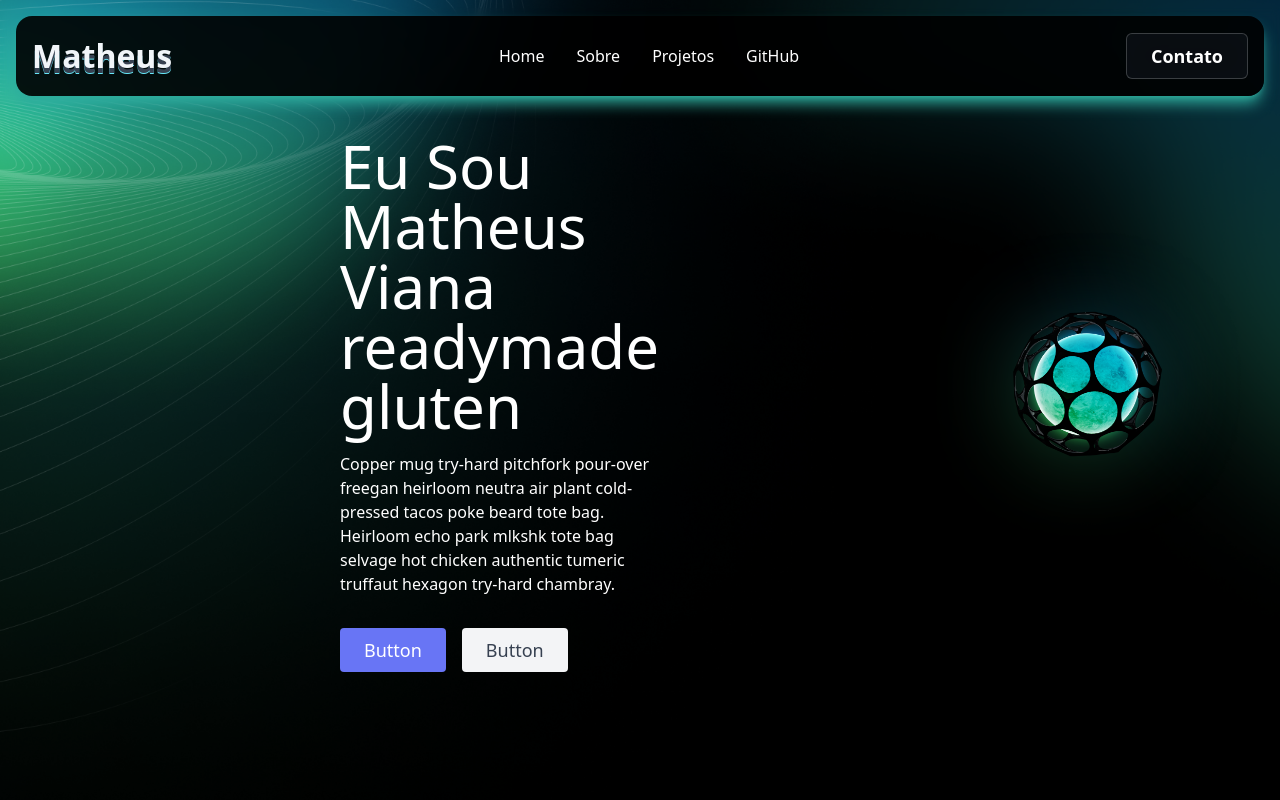
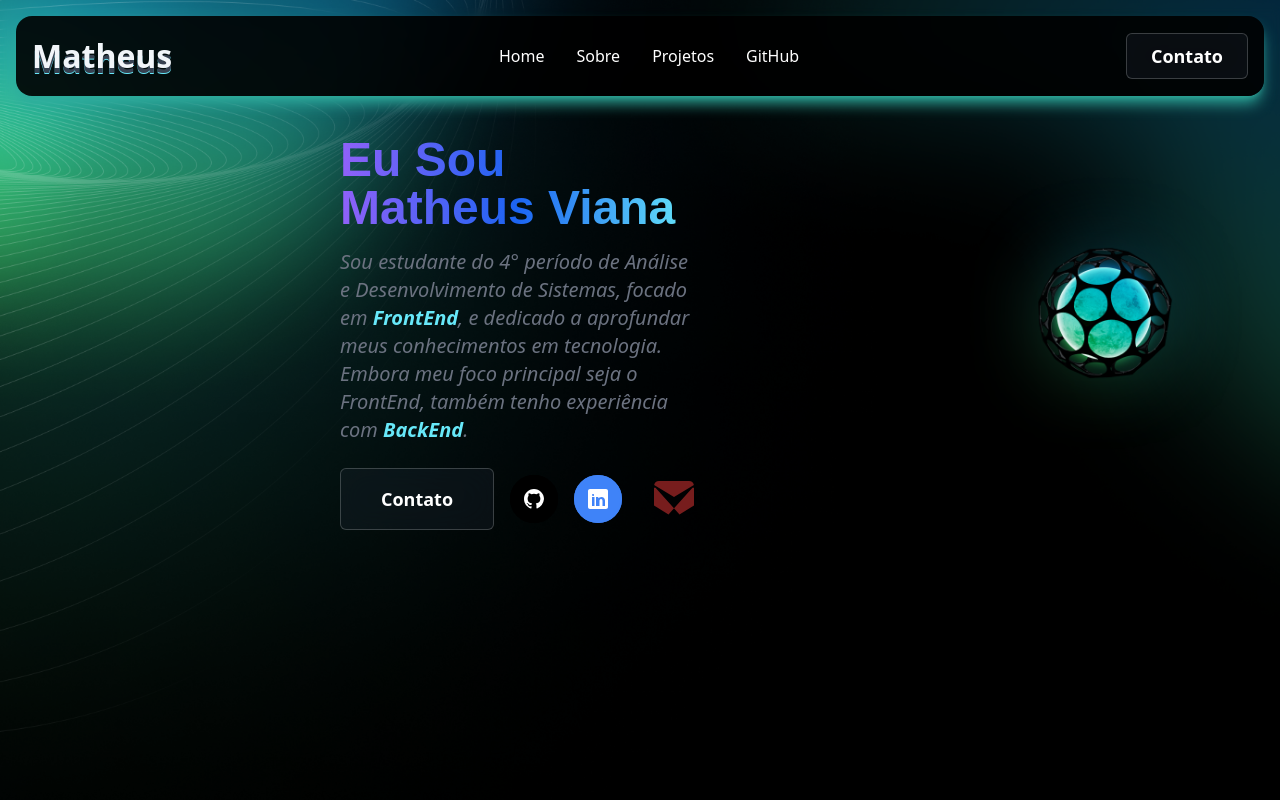
Before and after one commit to mathrocks19/PortfolioMatheusV-, an Angular app: page / in a window 1280 px wide. Shown: the top 800 px of the page. Built offline with nearby package versions, Linux system fonts and the light colour scheme.

Commit message:
AprimoramentoHero

```diff
--- a/src/app/components/hero/hero.component.html
+++ b/src/app/components/hero/hero.component.html
@@ -1,21 +1,100 @@
-<section class="bg-cover bg-center bg-no-repeat bg-[url('assets/img/backgroundGradient.png')] w-full h-screen object-cover z-10 relative pt-20 lg:pt-0 overflow-hidden">
+<section
+  class="bg-cover bg-center bg-no-repeat bg-[url('assets/img/backgroundGradient.png')] w-full h-screen object-cover z-10 relative pt-20 lg:pt-0 overflow-hidden">
   <div class="flex flex-col px-5 py-24 md:flex-row items-center justify-center">
     <!-- Texto e Botões -->
-    <div class="lg:flex-grow md:w-1/2 lg:pr-24 md:pr-16 flex flex-col md:items-start md:text-left mb-16 md:mb-0 items-center text-center lg:mt-10 lg:ml-80 sm:mt-5 sm:ml-10">
-      <h1 class="title-font sm:text-7xl md:text-5xl lg:text-6xl mb-4 font-medium text-white">Eu Sou Matheus Viana
-        <br class="hidden lg:inline-block">readymade gluten
+    <div
+      class="lg:flex-grow md:w-1/2 lg:pr-24 md:pr-16 flex flex-col md:items-start md:text-left mb-16 md:mb-0 items-center text-center lg:mt-10 lg:ml-80 sm:mt-5 sm:ml-10">
+      <h1 class="font-figtree sm:text-7xl md:text-5xl lg:text-5xl mb-4 font-extrabold text-transparent bg-clip-text bg-gradient-to-r from-purple-500 via-blue-600 to-cyan-300">
+        Eu Sou Matheus Viana
       </h1>
-      <p class="mb-8  text-white">Copper mug try-hard pitchfork pour-over freegan heirloom neutra air plant
-        cold-pressed tacos poke beard tote bag. Heirloom echo park mlkshk tote bag selvage hot chicken authentic
-        tumeric truffaut hexagon try-hard chambray.</p>
+      <h3 class="text-sm sm:text-base md:text-lg lg:text-xl leading-relaxed mb-6 text-gray-500 italic">
+        Sou estudante do 4° período de Análise e Desenvolvimento de Sistemas,
+        focado em <span class="font-bold text-cyan-300">FrontEnd</span>, e
+        dedicado a aprofundar meus conhecimentos em tecnologia. Embora meu
+        foco principal seja o FrontEnd, também tenho experiência com
+        <span class="font-bold text-cyan-300">BackEnd</span>.
+      </h3>
       <div class="flex justify-center">
-        <button class="inline-flex text-white bg-indigo-500 border-0 py-2 px-6 focus:outline-none hover:bg-indigo-600 rounded text-lg">Button</button>
-        <button class="ml-4 inline-flex text-gray-700 bg-gray-100 border-0 py-2 px-6 focus:outline-none hover:bg-gray-200 rounded text-lg">Button</button>
+        <button
+          class="group/button relative inline-flex items-center justify-center overflow-hidden rounded-md bg-gray-800/30 backdrop-blur-lg px-6 py-2 text-base font-semibold text-white transition-all duration-300 ease-in-out hover:scale-110 hover:shadow-xl hover:shadow-cyan-300/50 border border-white/20">
+          <span class="text-lg p-2 px-4">Contato</span>
+          <div
+            class="absolute inset-0 flex h-full w-full justify-center [transform:skew(-13deg)_translateX(-100%)] group-hover/button:duration-1000 group-hover/button:[transform:skew(-13deg)_translateX(100%)]">
+            <div class="relative h-full w-10 bg-white/20"></div>
+          </div>
+        </button>
+        <div class="flex items-center gap-4 ml-4">
+
+          <div class="social-button-linkedin">
+            <a href="https://github.com/mathrocks19" target="_blank" rel="noopener noreferrer">
+            <button class="relative w-12 h-12 rounded-full group">
+              <div
+                class="floater w-full h-full absolute top-0 left-0 bg-black rounded-full duration-300 group-hover:-top-8 group-hover:shadow-2xl">
+              </div>
+              <div
+                class="icon relative z-10 w-full h-full flex items-center justify-center border-2 border-black rounded-full">
+                <svg height="24" width="24" viewBox="0 0 24 24" xmlns="http://www.w3.org/2000/svg">
+                  <path class="group-hover:fill-[#171543] fill-white duration-300"
+                    d="M12 2C6.477 2 2 6.477 2 12c0 4.418 2.865 8.17 6.839 9.481.5.092.683-.217.683-.481 0-.237-.009-.866-.013-1.699-2.782.603-3.37-1.338-3.37-1.338-.454-1.15-1.11-1.458-1.11-1.458-.906-.619.069-.606.069-.606 1.002.071 1.527 1.03 1.527 1.03.89 1.529 2.34 1.087 2.911.831.091-.645.348-1.087.634-1.338-2.22-.252-4.555-1.11-4.555-4.94 0-1.09.39-1.986 1.028-2.682-.103-.252-.446-1.268.098-2.642 0 0 .837-.268 2.75 1.024a9.563 9.563 0 012.496-.335 9.58 9.58 0 012.496.335c1.913-1.292 2.75-1.024 2.75-1.024.544 1.374.202 2.39.1 2.642.64.696 1.027 1.592 1.027 2.682 0 3.839-2.338 4.685-4.567 4.933.358.309.678.916.678 1.847 0 1.334-.012 2.412-.012 2.74 0 .267.18.577.688.481A12.01 12.01 0 0022 12c0-5.523-4.477-10-10-10z"
+                    fill="#FFFFFF"></path>
+                </svg>
+              </div>
+            </button>
+            </a>
+          </div>
+          <div class="social-button-github">
+            <a href="https://www.linkedin.com/in/matheus-viana-ab0868278/" target="_blank" rel="noopener noreferrer">
+              <button class="relative w-12 h-12 rounded-full group">
+                <div
+                  class="floater w-full h-full absolute top-0 left-0 bg-blue-500 rounded-full duration-300 group-hover:-top-8 group-hover:shadow-2xl"
+                ></div>
+                <div
+                  class="icon relative z-10 w-full h-full flex items-center justify-center border-2 border-blue-500 rounded-full"
+                >
+                  <svg
+                    height="24"
+                    width="24"
+                    viewBox="0 0 24 24"
+                    xmlns="http://www.w3.org/2000/svg"
+                  >
+                    <path
+                      class="group-hover:fill-[#171543] fill-white duration-300"
+                      d="M20,2H4C2.9,2,2,2.9,2,4v16c0,1.1,0.9,2,2,2h16c1.1,0,2-0.9,2-2V4C22,2.9,21.1,2,20,2z M8.5,19H6V10h2.5V19z M7.3,9 h-0.1C6.4,9,6,8.6,6,8.1V7.9c0-0.5,0.4-0.9,0.9-0.9h0.1C7.6,7,8,7.4,8,7.9v0.1C8,8.6,7.6,9,7.3,9z M19,19h-2.5v-4.9 c0-1.2-0.4-2-1.4-2c-0.8,0-1.3,0.6-1.5,1.2h-0.1V19H10V10h2.3v1.3h0C12.7,10.7,14,9.9,15.5,9.9c2.1,0,3.5,1.4,3.5,3.8V19z"
+                      fill="#FFFFFF"
+                    ></path>
+                  </svg>
+                </div>
+              </button>
+            </a>
+          </div>
+          <div class="group relative inline-block ml-4">
+            <button class="focus:outline-none cursor-default">
+              <svg
+                viewBox="0 0 16 16"
+                class="bi bi-envelope-fill transform transition-transform duration-300 hover:scale-125 hover:text-blue-500 text-red-900"
+                fill="currentColor"
+                height="40"
+                width="40"
+                xmlns="http://www.w3.org/2000/svg"
+              >
+                <path
+                  d="M.05 3.555A2 2 0 0 1 2 2h12a2 2 0 0 1 1.95 1.555L8 8.414.05 3.555ZM0 4.697v7.104l5.803 3.558L15.388 4.697L0 4.697zM16 4.697v7.104l-5.803 3.558L.612 4.697L16 4.697z "
+                ></path>
+              </svg>
+            </button>
+            <span
+              class="absolute -top-14 left-1/2 transform -translate-x-1/2 z-20 px-4 py-2 text-sm font-bold text-white bg-[#0A3231] rounded-lg shadow-lg transition-transform duration-300 ease-in-out scale-0 group-hover:scale-100"
+              >matheuscviana22&#64;gmail.com</span
+            >
+          </div>
+        </div>
       </div>
     </div>
     <!-- Imagem -->
-    <div class="lg:max-w-full lg:w-full md:w-1/ w-full flex lg:flex-row lg:mt-30 lg:ml-40">
-      <img class="object-cover object-center max-w-full sm:h-auto md:h-auto lg:h-auto rounded z-10" alt="hero" src="assets/img/moon.png">
+    <div class="lg:max-w-full lg:w-full md:w-1/2 w-full flex lg:flex-row lg:mt-30 lg:ml-40 order-1">
+      <img
+        class="object-cover object-center max-w-full sm:h-auto md:h-auto lg:h-auto rounded z-10 transition-transform duration-300 ease-in-out transform hover:scale-125"
+        alt="hero" src="assets/img/moon.png">
     </div>
   </div>
 </section>
--- a/src/app/components/navbar/navbar.component.html
+++ b/src/app/components/navbar/navbar.component.html
@@ -52,7 +52,7 @@
               class="block py-2 px-3 text-white md:text-white rounded md:hover:text-cyan-400 md:p-0 md:dark:hover:text-cyan-300 dark:text-white md:dark:text-white dark:hover:bg-gray-700 dark:hover:text-white md:dark:hover:bg-transparent dark:border-gray-700">Projetos</a>
           </li>
           <li>
-            <a href="#"
+            <a href="https://github.com/mathrocks19"
               class="block py-2 px-3 text-white md:text-white rounded md:hover:text-cyan-400 md:p-0 md:dark:hover:text-cyan-300 dark:text-white md:dark:text-white dark:hover:bg-gray-700 dark:hover:text-white md:dark:hover:bg-transparent dark:border-gray-700">GitHub</a>
           </li>
         </ul>
```
